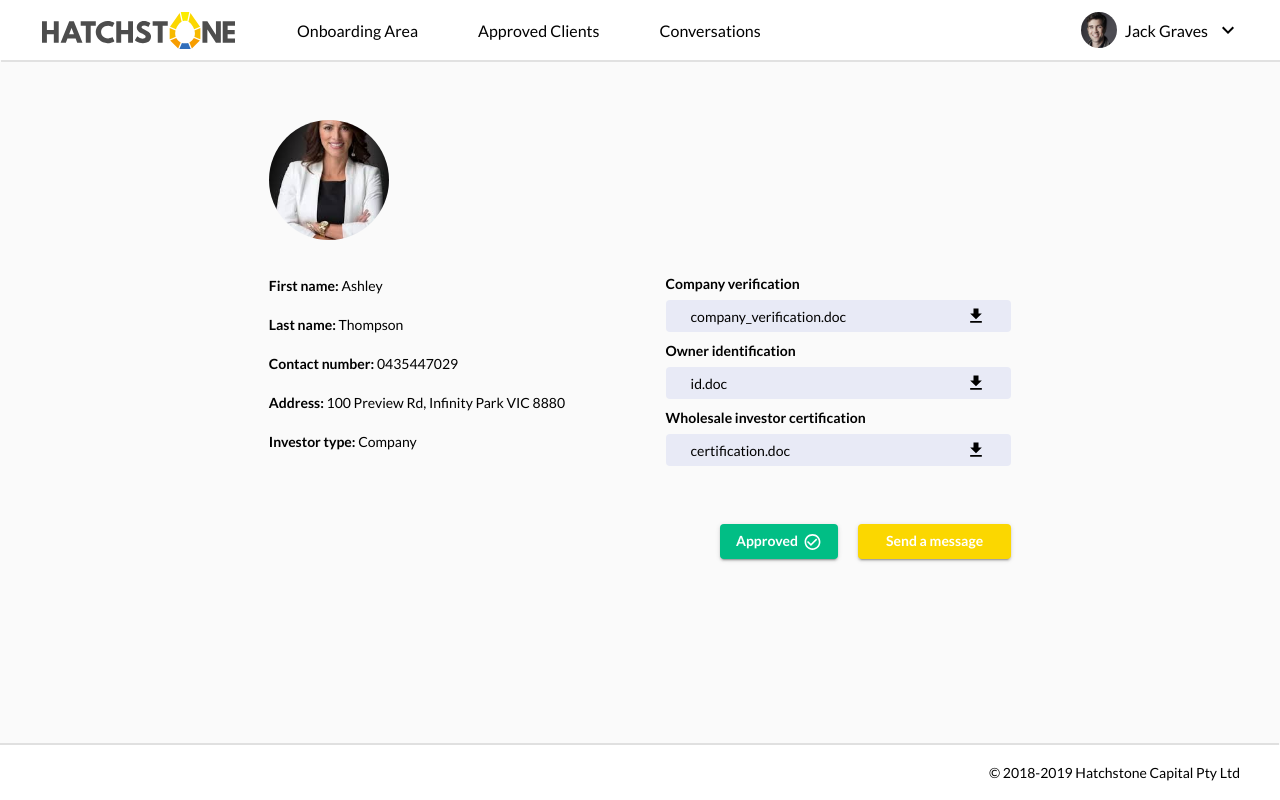
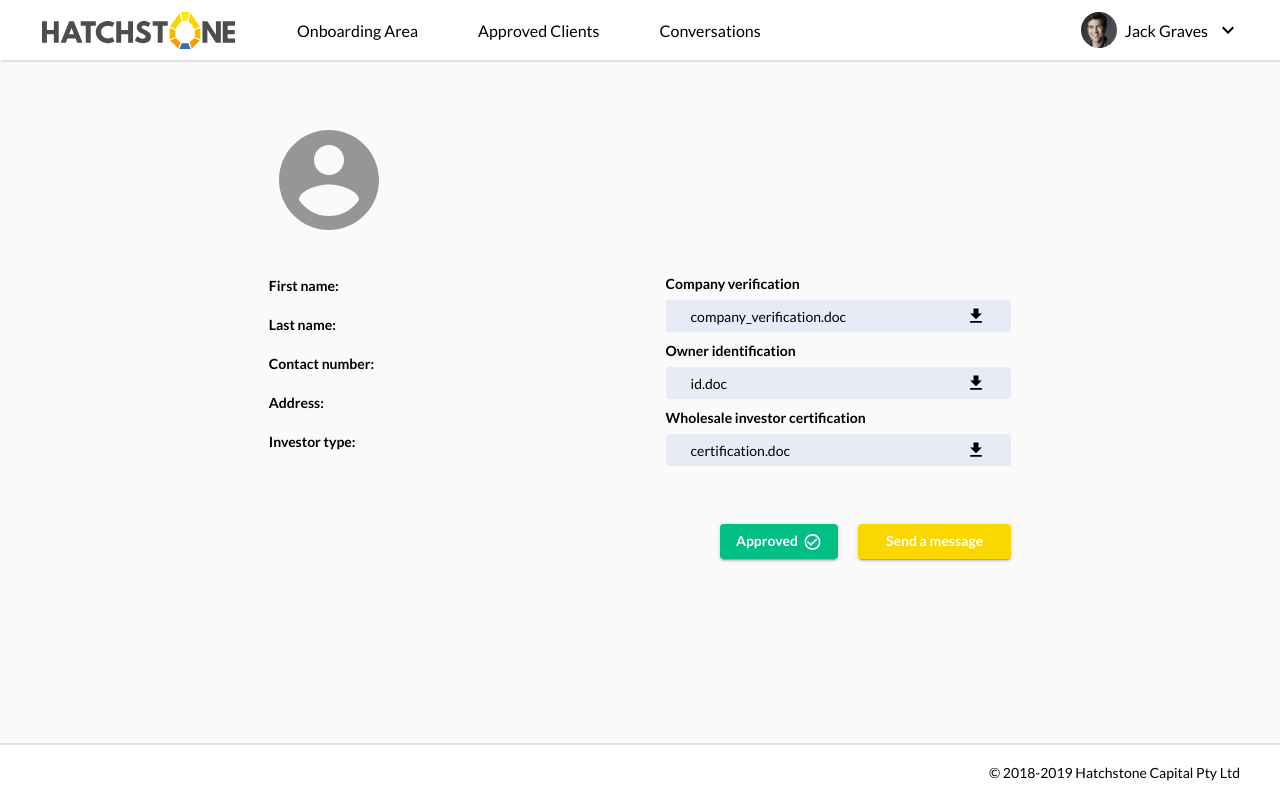
Before and after one commit to tomsmi321/hatchstone-frontend, a React (Create React App) app: page /client-details/1 in a window 1280 px wide. Built offline with nearby package versions, Linux system fonts and the light colour scheme; no server answers.

Commit message:
setup getprofileDetails method in users context. Consumed context in Client details page and setup use effect hook to update state in userscontext on render

```diff
--- a/src/components/ClientDetails/ClientDocsTable.jsx
+++ b/src/components/ClientDetails/ClientDocsTable.jsx
@@ -120,7 +120,7 @@ const ClientDocsTable = (props) => {
                     {documents.map((document, i) =>
                     <ClientDocField docType={document.docType}
                                     docName={document.docName}
-                                    index={i}/>
+                                    key={i}/>
                     )}
                 </WrapperClientDocsFieldsInner>
             </WrapperClientDocsFieldsOuter>
--- a/src/components/ClientDetails/index.jsx
+++ b/src/components/ClientDetails/index.jsx
@@ -1,5 +1,5 @@
 import React, { useContext, useEffect, useState } from 'react';
-import UsersContextProvider, { UsersContext } from '../../contexts/UsersContext';
+import { UsersContext } from '../../contexts/UsersContext';
 import styled from 'styled-components';
 import ClientProfileTable from './ClientProfileTable'
 import ClientDocsTable from './ClientDocsTable';
@@ -12,8 +12,13 @@ const Wrapper = styled.div`
     display: flex;
 `
 
-const ClientDetailPage = () => {
-    // const { profiles } = useContext(UsersContext)
+const ClientDetailPage = (props) => {
+    const { profileDetails, getProfileDetails } = useContext(UsersContext);
+
+    useEffect(() => {
+        const { userId } =  props.match.params;
+        getProfileDetails(userId);
+    }, [])
 
     const client = {
         firstName: "Ashley",
@@ -31,11 +36,19 @@ const ClientDetailPage = () => {
     }
 
         return (
-            <Wrapper>
-                <ClientProfileTable client={client}/>
-                <ClientDocsTable client={client}/>
-            </Wrapper>
+            <>
+                {profileDetails ? (
+                    <Wrapper>
+                        <ClientProfileTable client={profileDetails}/>
+                        <ClientDocsTable client={client}/>
+                    </Wrapper>
+                ) : (
+
+                    null
+                )}
+
+            </>
         )
-    }
+}
 
 export default ClientDetailPage;
--- a/src/contexts/UsersContext.jsx
+++ b/src/contexts/UsersContext.jsx
@@ -11,9 +11,11 @@ class UsersContextProvider extends Component {
     state = {
         profiles: [],
         approvedClients: [],
-        onboardingClients: []
+        onboardingClients: [],
+        profileDetails: {}
     }
 
+    // this will run first and provide all the profiles to anwhere that UsersContext is consumed
     componentDidMount = async () => {
         console.log('in componentDidMount');
         try {
@@ -28,6 +30,7 @@ class UsersContextProvider extends Component {
         }
     }
 
+    // used in the approved clients page
     getApprovedClients = async () => {
         console.log('in getApprovedClients');
         try {
@@ -42,6 +45,7 @@ class UsersContextProvider extends Component {
         }
     }
 
+    // used in the onboarding clients page
     getOnboardingClients = async () => {
         console.log('in getOnboardingClients');
         try {
@@ -56,13 +60,30 @@ class UsersContextProvider extends Component {
         }
     }
 
+    // used in the client details page. Fetches one profile by userId
+    getProfileDetails = async (userId) => {
+        try {
+            console.log(userId);
+            const result = await axios.get(`profiles/findByUser/${userId}`);
+            console.log(result.data[0]);
+                if(result.data) {
+                    this.setState({
+                        profileDetails: result.data[0]
+                    })
+                }
+        } catch(err) {
+            console.log(err);
+        }
+    }
+
 
     render() {
         return (
             <UsersContext.Provider value={{
                 ...this.state,
                 getApprovedClients: this.getApprovedClients,
-                getOnboardingClients: this.getOnboardingClients
+                getOnboardingClients: this.getOnboardingClients,
+                getProfileDetails: this.getProfileDetails
             }}>
                 {this.props.children}
             </UsersContext.Provider>
```
